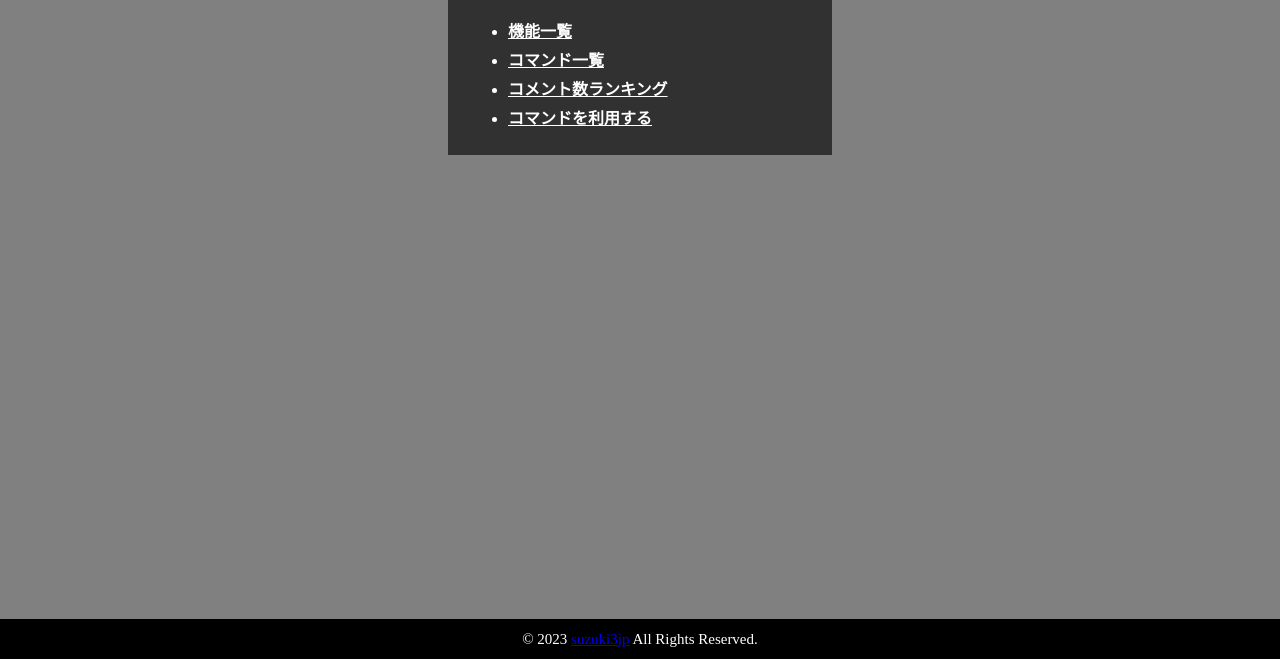
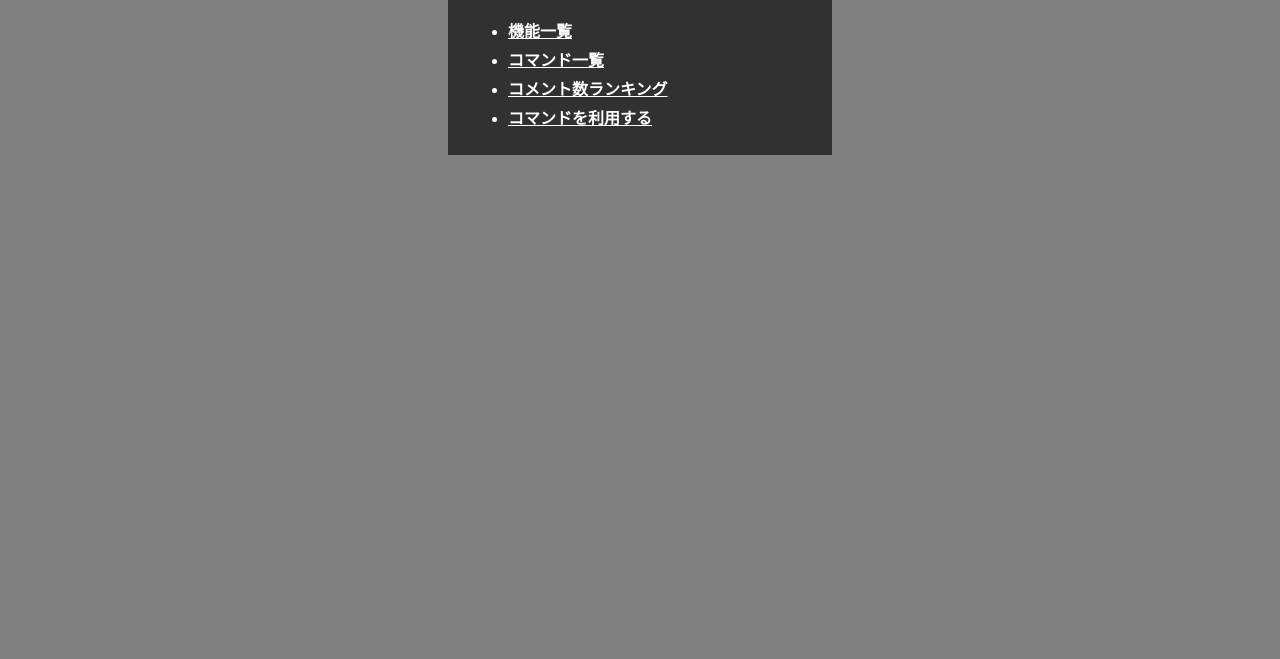
Before and after one commit to suzuki3jp/ArikenCompany-web, a plain HTML site: page pages/docs.html in a window 1280 px wide. Shown: the part 141-800 px from the top of the page. Drawn offline with Linux system fonts and the light colour scheme.

Commit message:
remove footer.

```diff
--- a/pages/docs.html
+++ b/pages/docs.html
@@ -28,9 +28,6 @@
         </ul>
       </div>
     </div>
-    <footer>
-        <p class="copy-right">&copy; 2023 <a href="https://github.com/suzuki3jp">suzuki3jp</a> All Rights Reserved.</p>
-    </footer>
     <script src="../script/all.js"></script>
   </body>
 </html>
--- a/style/all.css
+++ b/style/all.css
@@ -2,25 +2,12 @@ html, body {
     height: 100%;
     margin: 0px 0px 0px 0px;
     background-color: gray;
-    position: relative;
 }
 
 header {
     margin: 0px 0px 0px 0px;
     background-color: #000000;
     height: 10%;
-}
-
-footer {
-    margin: 0px 0px 0px 0px;
-    background-color:#000000;
-    color: white;
-    height: 5%;
-    width: 100%;
-    bottom: 0;
-    position: absolute;
-    text-align: center;
-    display: table;
 }
 
 .copy-right {
```
Also changed, not shown: pages/home.html (+0 -3 lines).
